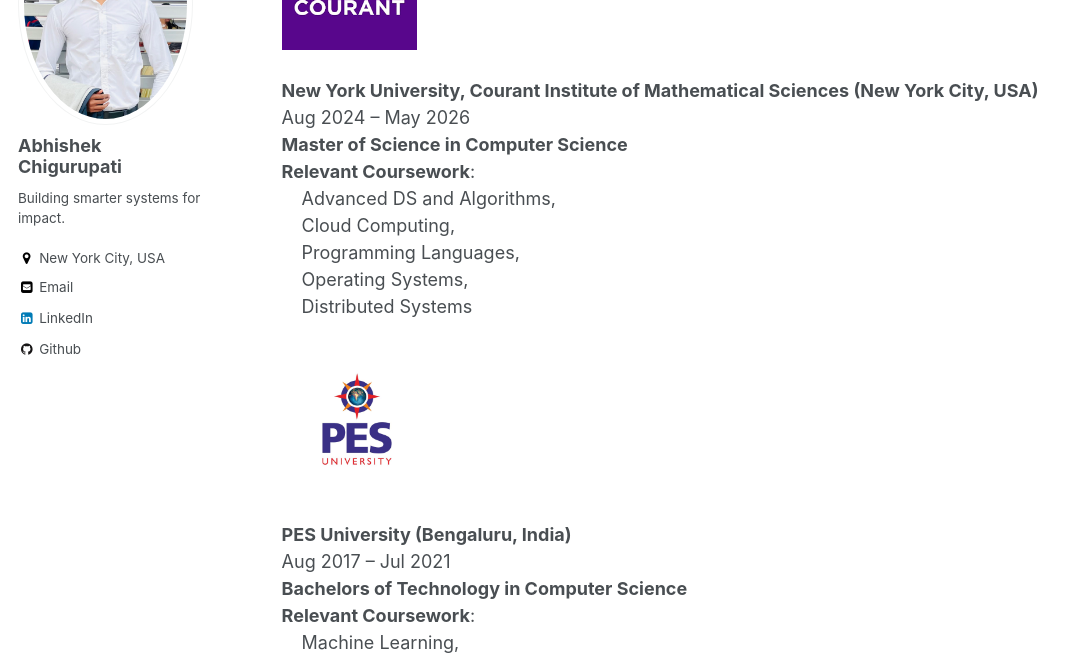
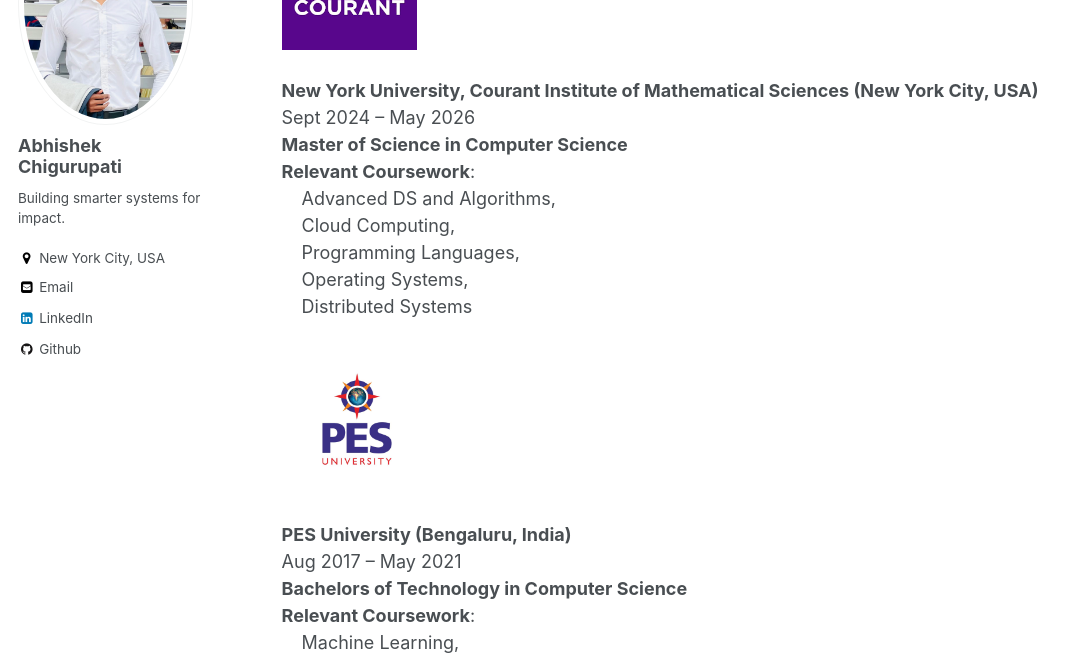
Before and after one commit to AbhishekCh47/abhishekch47.github.io, a Jekyll site: the page built from _pages/about.md, in a window 1280 px wide and 900 px high, scrolled down 933 px. Shown: the part 153-813 px from the top of the window, without its empty margins (0-1082 px from the left). Built offline with Jekyll 4.4.1, drawn with Linux system fonts in a browser that asks for light colours.

Commit message:
Update about.md

```diff
--- a/_pages/about.md
+++ b/_pages/about.md
@@ -29,7 +29,7 @@ Always eager to connect with others who share similar passions or explore new op
 <img width="135" height="200" src="https://abhishekch47.github.io/images/NYUCourant.jpg"/> <br>
 <br>
 <b>New York University, Courant Institute of Mathematical Sciences (New York City, USA)</b> <br>
-Aug 2024 -- May 2026<br>
+Sept 2024 -- May 2026<br>
 **Master of Science in Computer Science**
 **Relevant Coursework**:
 <span style="display: block; padding-left: 20px;">Advanced DS and Algorithms,</span>
@@ -44,7 +44,7 @@ Aug 2024 -- May 2026<br>
 <img width="150" height="75" src="https://abhishekch47.github.io/images/pes.jpg"/> <br>
 <br>
 <b>PES University (Bengaluru, India)</b> <br>
-Aug 2017 -- Jul 2021<br>
+Aug 2017 -- May 2021<br>
 **Bachelors of Technology in Computer Science**<br>
 **Relevant Coursework**:
 <span style="display: block; padding-left: 20px;">Machine Learning,</span>
```
